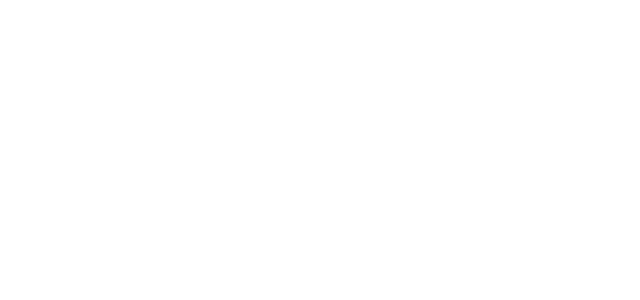
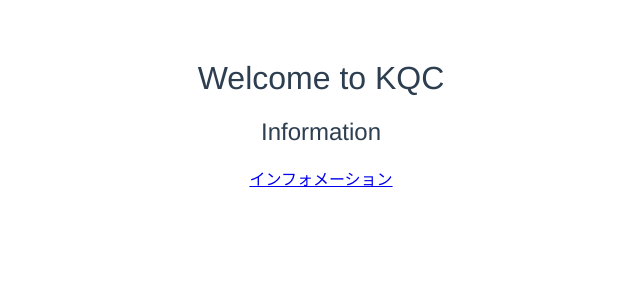
Before and after one commit to berry1211/kqc-web, a Vue app: page /#/information in a window 1280 px wide. Shown: the top 300 px of the page, without its empty margins (319-959 px from the left). Built offline with nearby package versions, Linux system fonts and the light colour scheme.

Commit message:
Create a new component 'Information'. This component provides you to hot topic of activities on KQC

```diff
--- a/src/App.vue
+++ b/src/App.vue
@@ -1,6 +1,7 @@
 <template>
   <div id="app">
     <router-view></router-view>
+    <router-link to="/information">インフォメーション</router-link>
   </div>
 </template>
 
--- a/src/components/Hello.vue
+++ b/src/components/Information.vue
@@ -1,6 +1,7 @@
 <template>
-  <div id="hello">
+  <div id="information">
     <h1>{{ msg }}</h1>
+    <h2>{{ msg_sub }}</h2>
   </div>
 </template>
 
@@ -9,7 +10,8 @@
   name: 'hello',
   data () {
     return {
-      msg: 'Welcome to KQC'
+      msg: 'Welcome to KQC',
+      msg_sub: 'Information'
     }
   }
 }
--- /dev/null
+++ b/src/components/common/Hello.vue
@@ -0,0 +1,40 @@
+<template>
+  <div id="hello">
+    <h1>{{ msg }}</h1>
+    <h2>{{ msg_sub }}</h2>
+
+  </div>
+</template>
+
+<script>
+export default {
+  name: 'hello',
+  data () {
+    return {
+      msg: 'Welcome to KQC',
+      msg_sub: 'This is a WebSite for KQC'
+    }
+  }
+}
+</script>
+
+<!-- Add "scoped" attribute to limit CSS to this component only -->
+<style scoped>
+h1, h2 {
+  font-weight: normal;
+}
+
+ul {
+  list-style-type: none;
+  padding: 0;
+}
+
+li {
+  display: inline-block;
+  margin: 0 10px;
+}
+
+a {
+  color: #42b983;
+}
+</style>
--- a/src/router/index.js
+++ b/src/router/index.js
@@ -1,6 +1,7 @@
 import Vue from 'vue'
 import Router from 'vue-router'
-import Hello from '@/components/Hello'
+import Hello from '@/components/common/Hello'
+import Information from '@/components/Information'
 
 Vue.use(Router)
 
@@ -10,6 +11,11 @@
       path: '/',
       name: 'Hello',
       component: Hello
+    },
+    {
+      path: '/information',
+      name: 'Information',
+      component: Information
     }
   ]
 })
```
Also changed, not shown: 1 other file (tests, documents, lock files or other folders).
